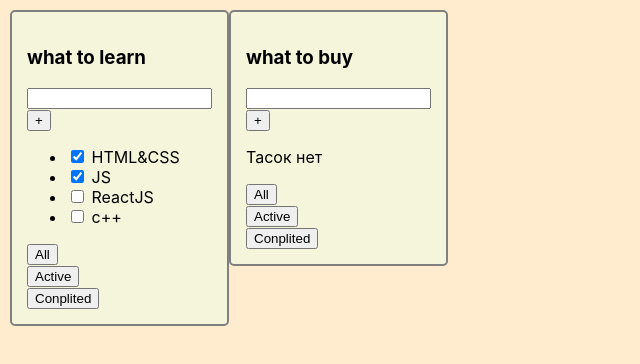
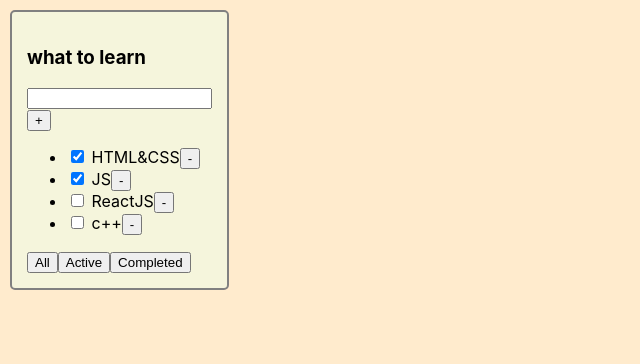
Before and after one commit to vaxich/todo_myself_v2, a React (Create React App) app: page / in a window 1280 px wide. Shown: the top 364 px of the page, without its empty margins (0-640 px from the left). Built offline with nearby package versions, Linux system fonts and the light colour scheme.

Commit message:
done remove and filter tasks

```diff
--- a/src/App.tsx
+++ b/src/App.tsx
@@ -1,28 +1,65 @@
 
+import { useState } from 'react';
 import './App.css';
 import { Todolist } from './Todolist';
+import { log } from 'node:console';
 
 export type TaskType = {
-  id: number
+  id: string
   title: string
   isDone: boolean
 }
 
+export type FilterValueType = "All" | "Active" | "Completed"
+
 function App() {
 
-   const tasks1 : TaskType[] = [
-    { id: 1, title: 'HTML&CSS', isDone: true },
-    { id: 2, title: 'JS', isDone: true },
-    { id: 3, title: 'ReactJS', isDone: false },
-    { id: 5, title: 'c++', isDone: false },
-  ]
+  const [filterValue, setFilterValue] = useState<FilterValueType>("All")
 
-  const tasks2 : TaskType[]= [ ]
+  const [tasks, setTasks] = useState<TaskType[]>([
+    { id: crypto.randomUUID(), title: 'HTML&CSS', isDone: true },
+    { id: crypto.randomUUID(), title: 'JS', isDone: true },
+    { id: crypto.randomUUID(), title: 'ReactJS', isDone: false },
+    { id: crypto.randomUUID(), title: 'c++', isDone: false },
+  ])
+
+  const changeFilter = (newFilterValue: FilterValueType) => {
+    setFilterValue(newFilterValue)
+  }
+
+  const removeTask = (taskId:string) => {
+    const newTaskList = tasks.filter( task => task.id !== taskId)
+    setTasks(newTaskList)
+
+  }
+
+  const FilteredRasksForTodolist = (tasks: TaskType[], newFilterValue: FilterValueType) => {
+    switch (filterValue) {
+      case 'Active': {
+        return tasks.filter(task => task.isDone === false)
+      }
+      case 'Completed': {
+        return tasks.filter(task => task.isDone === true)
+      }
+      default:
+        return tasks
+    }
+  }
+
+  const filteredTaksForRender = FilteredRasksForTodolist(tasks, filterValue)
+
+
 
   return (
     <div className="App">
-      <Todolist title='what to learn' tasks = {tasks1}/>
-      <Todolist title='what to buy' tasks = {tasks2}/>
+      <Todolist
+      title='what to learn'
+      tasks={filteredTaksForRender}
+      changeFilter={changeFilter}
+      filterValue={filterValue}
+      removeTask = {removeTask}
+      />
+
     </div>
   );
 }
--- a/src/Button.tsx
+++ b/src/Button.tsx
@@ -1,12 +1,33 @@
+import { FilterValueType } from "./App"
 
 type ButtonPropsType = {
-    title: string
+    title: string | FilterValueType
+    onClick?: (value: string) => void
+    filterValue?: FilterValueType
+
 }
 
-export const Button = (props : ButtonPropsType) => {
-    return (
-        <div>
-            <button>{props.title}</button>
-        </div>
-    )
-}
+export const Button = (props: ButtonPropsType) => {
+
+
+        return (
+            <div>
+                <button >{props.title}</button>
+            </div>
+        )
+    }
+
+
+// export const Button = (props: ButtonPropsType) => {
+// const handleClick = () => {
+// if (props.onClick && props.filterValue !== undefined) {
+// props.onClick(props.filterValue);
+// }
+// };
+
+// return (
+// <div>
+// <button onClick={handleClick}>{props.title}</button>
+// </div>
+// );
+// };
--- a/src/Todolist.tsx
+++ b/src/Todolist.tsx
@@ -1,15 +1,18 @@
-import { TaskType } from "./App"
+import { FilterValueType, TaskType } from "./App"
 import { Button } from "./Button"
 import './App.css';
 
 type TodolistPropsType = {
     title: string
     tasks: TaskType[]
+    changeFilter: (newFilterValue : FilterValueType) => void
+    filterValue: FilterValueType
+    removeTask: ( taskId: string) => void
 }
 
 export const Todolist = (props: TodolistPropsType) => {
 
-    const { title, tasks } = props
+    const { title, tasks , changeFilter , filterValue , removeTask} = props
 
     return (
         <div className="todolist">
@@ -17,7 +20,7 @@ export const Todolist = (props: TodolistPropsType) => {
                 <h3>{title}</h3>
                 <div>
                     <input />
-                    <Button title="+"/>
+                    <Button title="+" />
                 </div>
                 {tasks.length === 0 ?
                     <p>Тасок нет</p>
@@ -27,6 +30,7 @@ export const Todolist = (props: TodolistPropsType) => {
                             return (
                                 <li key={task.id}>
                                     <input type="checkbox" checked={task.isDone} /> <span>{task.title}</span>
+                                    <button onClick={ () => removeTask(task.id)}>-</button>
                                 </li>
                             )
                         })}
@@ -35,9 +39,10 @@ export const Todolist = (props: TodolistPropsType) => {
                 }
 
                 <div>
-                    <Button title="All"/>
-                    <Button title="Active"/>
-                    <Button title="Conplited"/>
+                    <button onClick={ () => {changeFilter("All")}}>All</button>
+                    <button onClick={ () => {changeFilter("Active")}}>Active</button>
+                    <button onClick={ () => {changeFilter("Completed")}}>Completed</button>
+
 
                 </div>
             </div>
```
